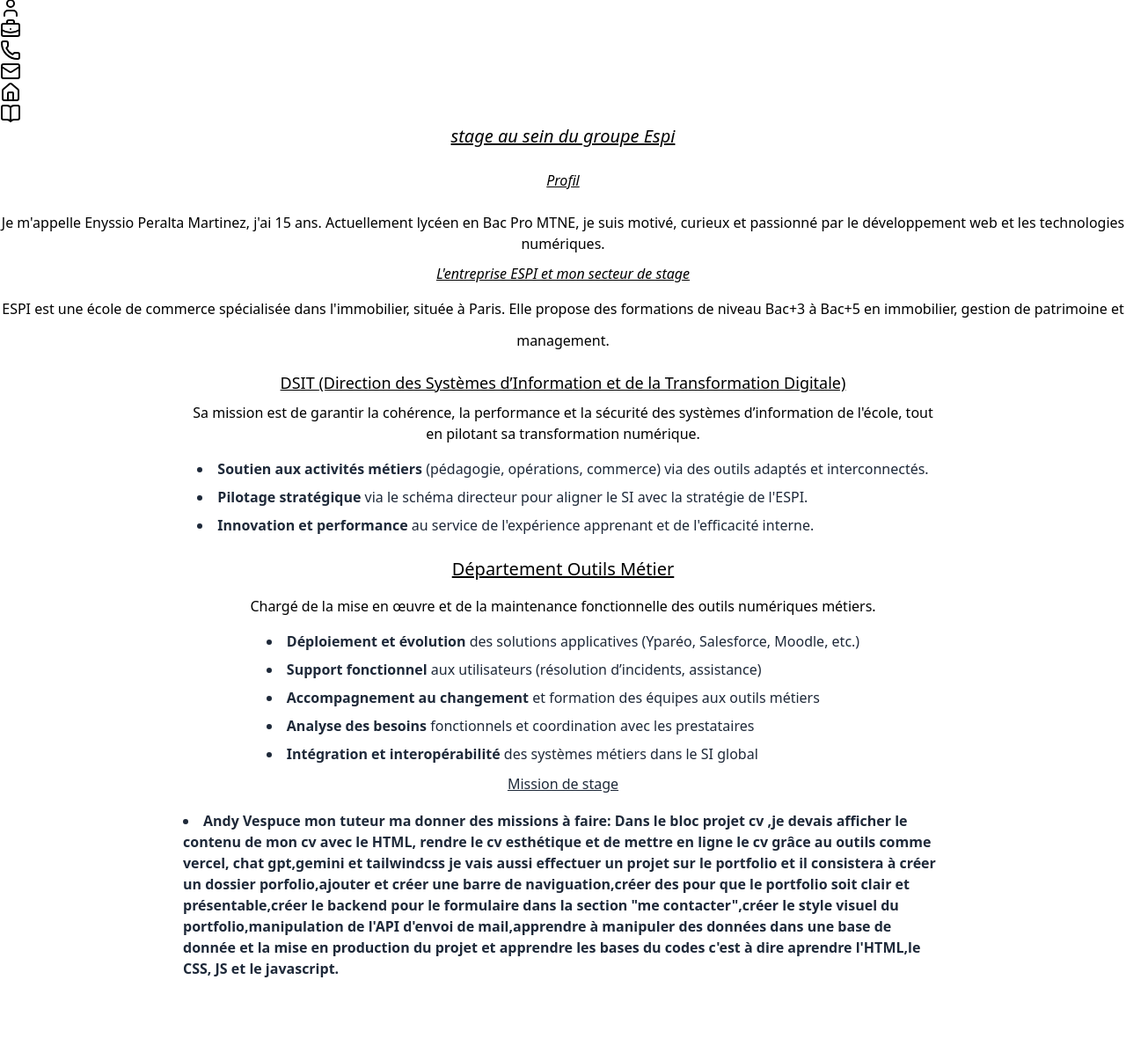
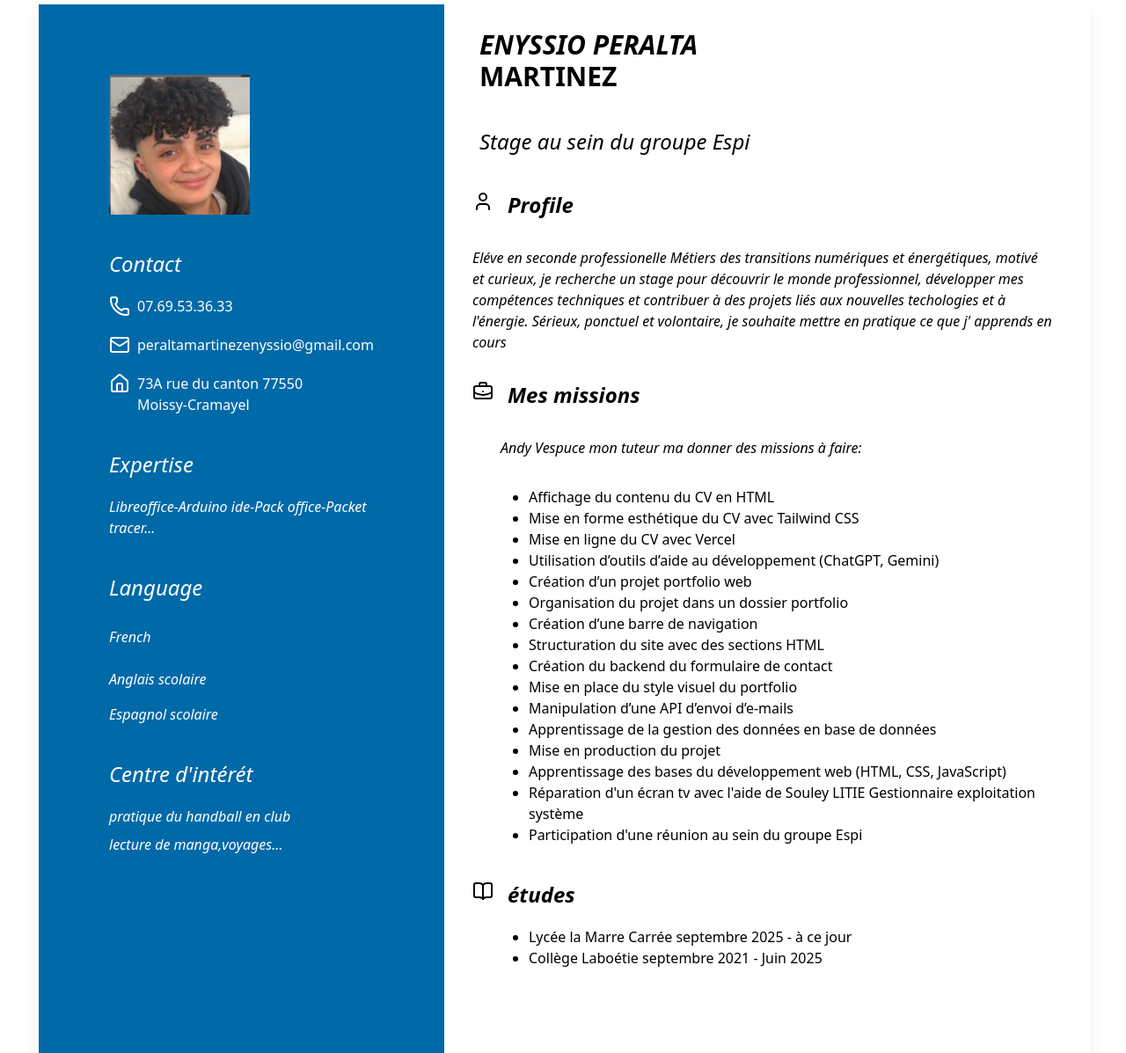
Before and after one commit to peraltamartinezenyssio-hub/projetcv, a plain HTML site: page index.html in a window 1280 px wide. Shown: the part 39-1236 px from the top of the page at 88% size. Before the commit the page ends 1152 px from the top, so only its background shows below. Drawn offline with nearby package versions, Linux system fonts and the light colour scheme.

Commit message:
Ajout du br

```diff
--- a/index.html
+++ b/index.html
@@ -1,89 +1,159 @@
 <!DOCTYPE html>
 <html lang="en">
-
 <head>
     <meta charset="UTF-8">
     <meta name="viewport" content="width=device-width, initial-scale=1.0">
-    <title>Document</title>
+    <title>cv</title>
     <script src="https://cdn.jsdelivr.net/npm/@tailwindcss/browser@4"></script>
     <script src="https://unpkg.com/lucide@latest"></script>
 
 </head>
+<body>
+<section class=" h-300  w-300  border-4 border-white shadow-lg text flex mx-auto my-10 ">
 
-<body>
- <section>
-<h1 class="text-center text-3xl italic text-blue-800  ">Enyssio Peralta Martinez </h1>
+  <!--colonne bleu-->
+    <div class="bg-sky-700 p-20 text-white ">
 
-<i data-lucide="user"></i>
-<i data-lucide="briefcase-business"></i>
-<i data-lucide="phone"></i>
-<i data-lucide="mail"></i>
-<i data-lucide="home"></i>
-<i data-lucide="book-open"></i>
+        <img class="w-40" src="img/5.png" alt="cv" />
+
+        <!--Contact-->
+        <h3 class="text-white-100 italic mt-10 mb-5 text-2xl ">Contact</h3>
+
+        <div class="flex justify-start  gap-2 my-2">
+          <i  data-lucide="phone"></i>
+          <p>07.69.53.36.33</p>
+        </div>
+
+        <div class="flex justify-start my-5 gap-2  ">
+           <i  data-lucide="mail"></i>
+          <p>peraltamartinezenyssio@gmail.com</p>
+
+        </div>
+
+        <div class="flex justify-start gap-2">
+
+
+           <i data-lucide="home"></i>
+          <p>73A rue du canton 77550 <br> Moissy-Cramayel</p>
+        </div>
+
+        <!--expertise-->
+        <h3 class="text-white-100 italic mt-10 mb-5 text-2xl ">Expertise</h3>
+        <div class="flex justify-start   ">
+          <p class="italic   ">Libreoffice-Arduino ide-Pack office-Packet tracer...</p>
+        </div>
+
+
+        <!--Language-->
+        <h3 class="text-white-100 italic mt-10 mb-5 text-2xl ">Language</h3>
+        <div class="flex justify-start gap-3 ">
+          <p class="italic my-2">French</p>
+        </div>
+
+      <div class="justify-start gap-3">
+        <div>
+          <p class="italic  flex justify-start my-4">Anglais scolaire</p>
+        </div>
+        <div class="flex justify-start">
+          <p class="italic flex justify-start">Espagnol scolaire</p>
+        </div>
+      </div>
+
+      <!--Centre d'intérét-->
+      <h3 class="text-white-100 italic mt-10 mb-5 text-2xl ">Centre d'intérét</h3>
+
+      <div class="flex justify-start">
+        <p class="italic ">pratique du handball en club</p>
+      </div>
+
+      <div class="flex justify-start">
+      <p class="italic  my-2">lecture de manga,voyages...</p>
+      </div>
+    </div>
+
+     <!--colonne blanche-->
+      <div class=""  >
+
+       <p class="italic uppercase ml-10 mt-7 font-bold text-3xl  ">Enyssio Peralta</p>
+
+       <p class="uppercase ml-10 font-bold text-3xl ">Martinez</p>
+
+        <div class="text-2xl text-left ">
+          <p class="italic my-10 ml-10  ">Stage au sein du groupe Espi</p>
+        </div>
+        <!--Profile-->
+        <div class="flex justify-start inline-block ml-8">
+
+         <div class="flex justify-start">
+           <i class="" data-lucide="user"></i>
+           <h3 class="italic font-bold text-2xl ml-4">Profile</h3>
+         </div>
+         <div class="flex justify-start">
+            <p class="italic my-8 mr-10">Eléve en seconde professionelle Métiers des transitions numériques et
+            énergétiques, motivé et curieux, je recherche un stage pour découvrir le
+            monde professionnel, développer mes compétences techniques et contribuer
+            à des projets liés aux nouvelles techologies et à l'énergie. Sérieux, ponctuel et
+            volontaire, je souhaite mettre en pratique ce que j'
+            apprends en cours</p>
+         </div>
+
+
+        </div>
+
+        <!--mission-->
+        <div class="flex justify-start inline-block ml-8">
+
+         <div class="flex justify-start">
+          <i class="" data-lucide="briefcase-business"></i>
+          <h3 class="italic font-bold text-2xl ml-4">Mes missions</h3>
+         </div>
+          <div class="flex justify-start inline-block ml-8">
+            <p class=" italic  my-8 mr-10  ">
+            Andy Vespuce mon tuteur ma donner des missions à faire:
+            </p>
+            <ul class=" flex justify-start list-disc inline-block ml-8">
+
+              <li>Affichage du contenu du CV en HTML</li>
+              <li>Mise en forme esthétique du CV avec Tailwind CSS</li>
+              <li>Mise en ligne du CV avec Vercel</li>
+              <li>Utilisation d’outils d’aide au développement (ChatGPT, Gemini)</li>
+              <li>Création d’un projet portfolio web</li>
+              <li>Organisation du projet dans un dossier portfolio</li>
+              <li>Création d’une barre de navigation</li>
+              <li>Structuration du site avec des sections HTML</li>
+              <li>Création du backend du formulaire de contact</li>
+              <li>Mise en place du style visuel du portfolio</li>
+              <li>Manipulation d’une API d’envoi d’e-mails</li>
+              <li>Apprentissage de la gestion des données en base de données</li>
+              <li>Mise en production du projet</li>
+              <li>Apprentissage des bases du développement web (HTML, CSS, JavaScript)</li>
+              <li>Réparation d'un écran tv avec l'aide de Souley LITIE Gestionnaire exploitation système</li>
+              <li>Participation d'une réunion au sein du groupe Espi</li>
+            </ul>
+          </div>
+        </div>
+
+         <!--Etudes-->
+          <div class="flex justify-start inline-block ml-8 mt-10">
+            <div class="flex justify-start">
+              <i class="" data-lucide="book-open"></i>
+              <h3 class="italic font-bold text-2xl ml-4 mb-5">études</h3>
+            </div>
+              <div class="flex justify-start  ml-8">
+                <ul class="flex justify-start list-disc inline-block ml-8">
+                  <li>Lycée la Marre Carrée  septembre 2025 - à ce jour</li>
+                  <li> Collège Laboétie septembre 2021 - Juin 2025</li>
+                </ul>
+             </div>
+          </div>
 
 
 
 
 
- </section>
- <section>
-<p class="text-center text-xl text-base/13 italic underline"> stage au sein du groupe Espi</p>
+
+
 </section>
-<section>
-<p class="text-center   text-base/18 italic underline "> Profil </p>
-</section>
-<section>
-    <p class="text-center "> Je m'appelle Enyssio Peralta Martinez, j'ai 15 ans. Actuellement lycéen en Bac Pro MTNE, je suis motivé, curieux et passionné par le développement web et les technologies numériques. </p>
-</section>
-<section>
-        <p class="text-center text-base/11 italic underline ">L'entreprise ESPI et mon secteur de stage</p>
-    <p class="text-center text-base/9 mb-4">ESPI est une école de commerce spécialisée dans l'immobilier, située à Paris. Elle propose des formations de niveau Bac+3 à Bac+5 en immobilier, gestion de patrimoine et management.</p>
-
-    <div class="mt-4 max-w-4xl mx-auto px-4">
-        <h3 class="text-center text-lg   mb-2 underline">DSIT (Direction des Systèmes d’Information et de la Transformation Digitale)</h3>
-        <p class="text-center mb-4">
-            Sa mission est de garantir la cohérence, la performance et la sécurité des systèmes d’information de l'école, tout en pilotant sa transformation numérique.
-        </p>
-        <ul class="list-disc list-inside space-y-2 text-gray-800 text-center sm:text-left sm:w-fit sm:mx-auto">
-            <li><strong>Soutien aux activités métiers</strong> (pédagogie, opérations, commerce) via des outils adaptés et interconnectés.</li>
-            <li><strong>Pilotage stratégique</strong> via le schéma directeur pour aligner le SI avec la stratégie de l'ESPI.</li>
-            <li><strong>Innovation et performance</strong> au service de l'expérience apprenant et de l'efficacité interne.</li>
-        </ul>
-    </div>
-</section>
-<section class="mt-6">
-    <h2 class="text-center text-xl   mb-4 underline">Département Outils Métier</h2>
-    <div class="max-w-4xl mx-auto px-4">
-        <p class="text-center mb-4">
-            Chargé de la mise en œuvre et de la maintenance fonctionnelle des outils numériques métiers.
-        </p>
-        <ul class="list-disc list-inside space-y-2 text-gray-800 text-center sm:text-left sm:w-fit sm:mx-auto">
-            <li><strong>Déploiement et évolution</strong> des solutions applicatives (Yparéo, Salesforce, Moodle, etc.)</li>
-            <li><strong>Support fonctionnel</strong> aux utilisateurs (résolution d’incidents, assistance)</li>
-            <li><strong>Accompagnement au changement</strong> et formation des équipes aux outils métiers</li>
-            <li><strong>Analyse des besoins</strong> fonctionnels et coordination avec les prestataires</li>
-            <li><strong>Intégration et interopérabilité</strong> des systèmes métiers dans le SI global</li>
-        </ul>
-        <body>
-        <section>
-            <div>
-                </p>
-                <ul class="list-disc list-inside space-y-2 text-gray-800 text-center sm:text-left sm:w-fit sm:mx-auto">
-
-                    <p class="text-base/11 text-center underline ">Mission de stage </p>
-                    <li><strong> Andy Vespuce mon tuteur ma donner des missions à faire: Dans le bloc projet cv ,je devais afficher le contenu de mon cv  avec le HTML, rendre le cv esthétique  et de mettre en ligne le cv grâce au outils comme vercel, chat gpt,gemini et tailwindcss je vais aussi effectuer un projet sur le portfolio et il consistera à  créer un dossier porfolio,ajouter et créer une barre de naviguation,créer des <sections> pour que le portfolio soit clair et présentable,créer le backend pour le formulaire dans la section "me contacter",créer le style visuel du portfolio,manipulation de l'API d'envoi de mail,apprendre à manipuler des données dans une base de donnée et la mise en production du projet et apprendre les bases du codes c'est à dire aprendre l'HTML,le CSS, JS et le javascript.</p>
-
-                </ul>
-            </div>
-
-        </section>
-        </body>
-        </section>
-    </div>
-</section>
-<section>
-
-    </section>
 
 
 
```
Also changed, not shown: cv.html (deleted, +0 -165 lines), portfolio.html (deleted, +0 -119 lines), style.css (deleted, +0 -10 lines).
